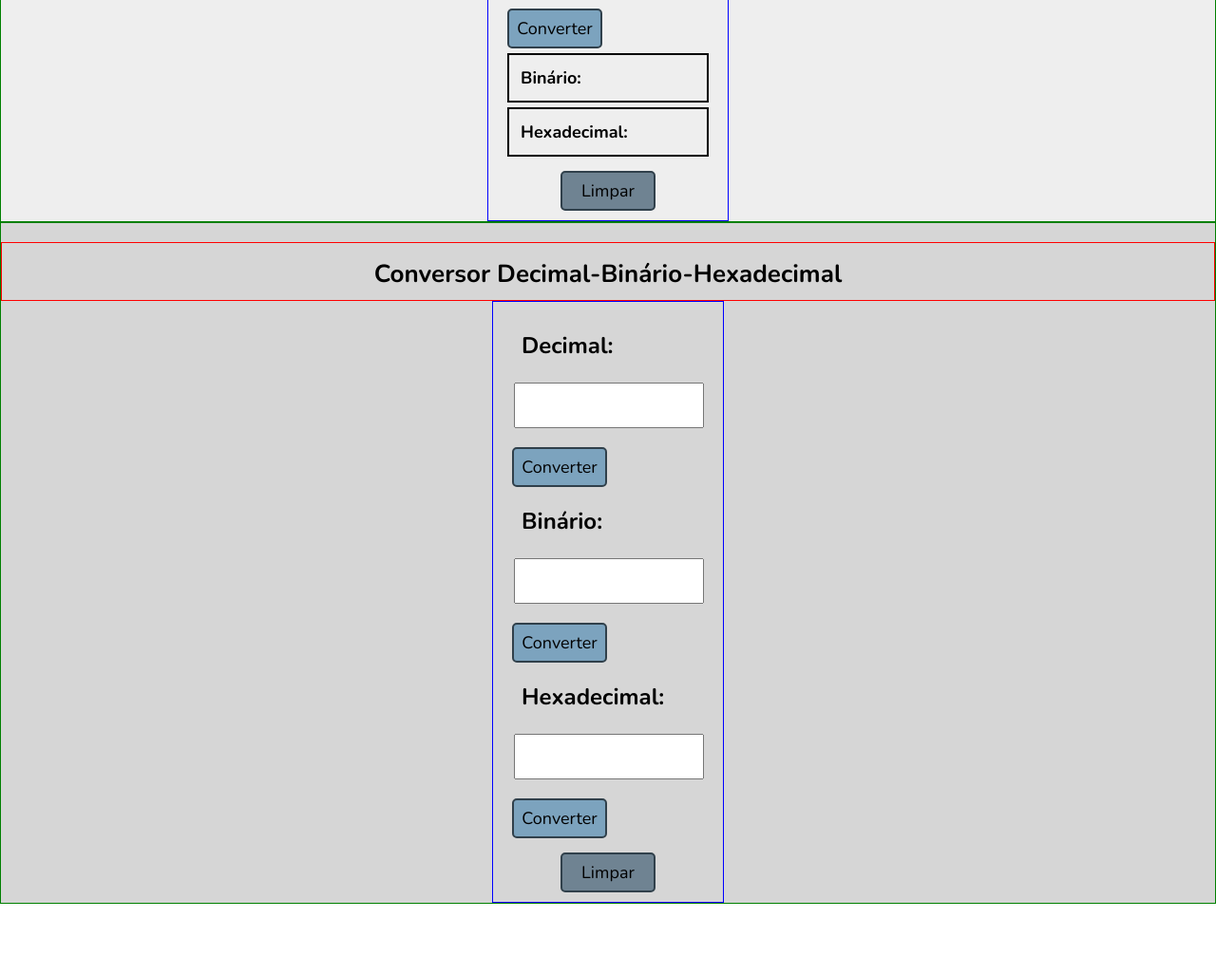
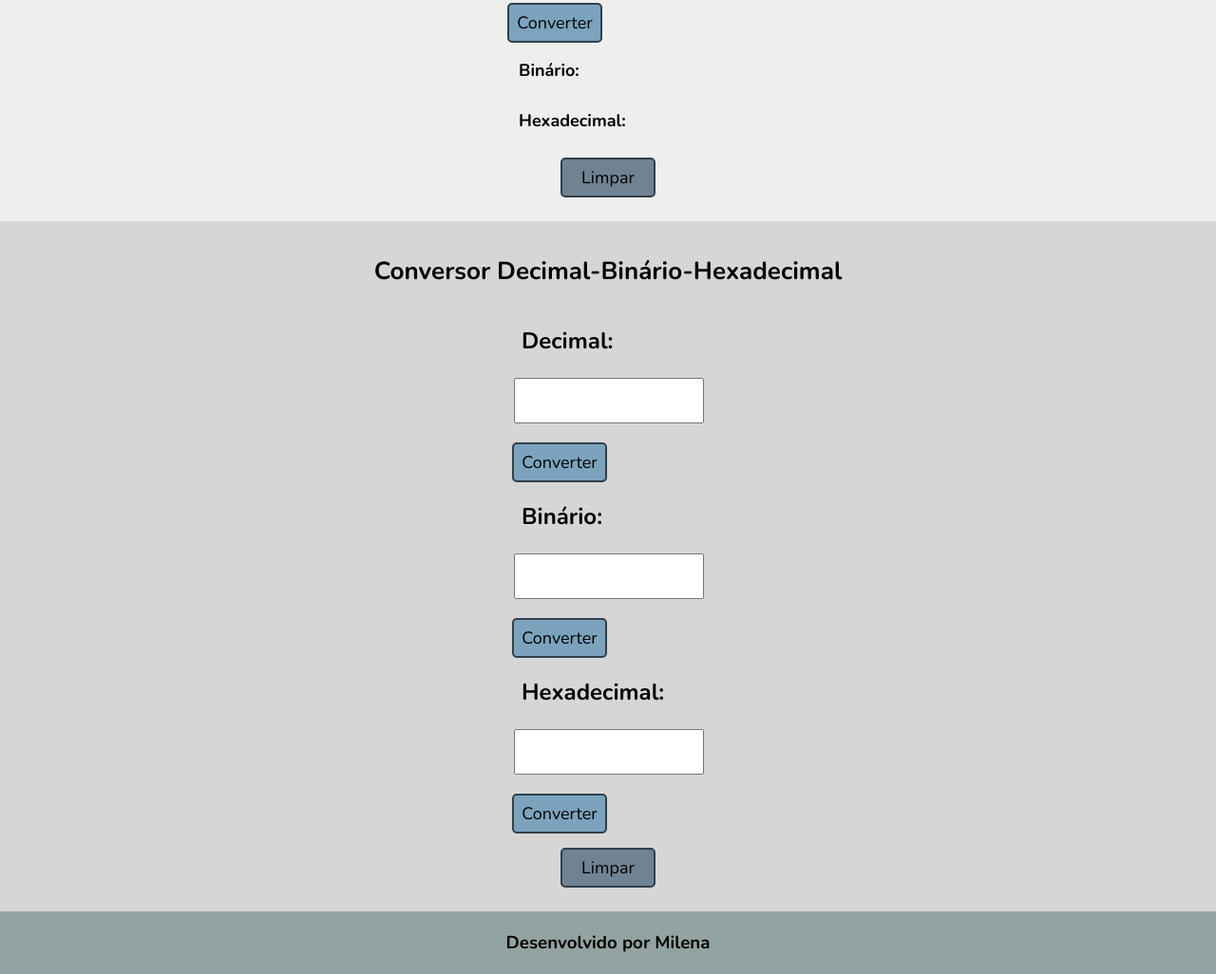
Before and after one commit to MilenaBertolini/conversorNumerico, a plain HTML site: page conversor.html in a window 1280 px wide. Shown: the part 298-1324 px from the top of the page at 95% size. Before the commit the page ends 1250 px from the top, so only its background shows below. Drawn offline with nearby package versions, Linux system fonts and the light colour scheme.

Commit message:
acrescetando footer e ajustando css

```diff
--- a/conversor.html
+++ b/conversor.html
@@ -48,6 +48,10 @@
                 </div>
             </section>
         </main>
+
+        <footer>
+            <h3>Desenvolvido por Milena</h3>
+        </footer>
 
         <script>
 
--- a/style.css
+++ b/style.css
@@ -10,12 +10,12 @@
         /*Versão MOBILE*/
 
 nav{
-    border: 1px solid black;
+    /* border: 1px solid black; */
     display: flex;
     flex-direction: column;
     align-items: center;
     padding: 10px;
-    background-color: #9a9a9a;
+    background-color: #93a3a2;
     box-shadow: 0px 2px 11px -2px rgba(0,0,0,0.72);
 }
 
@@ -40,7 +40,7 @@ nav a{
 section{
     display: flex;
     flex-direction: column;
-    border: 1px solid green;
+    /* border: 1px solid green; */
 }
 
 section h1{
@@ -56,7 +56,7 @@ section p{
 }
 
 section > div{
-    border: 1px solid yellow;
+    /* border: 1px solid yellow; */
     display: flex;
     flex-direction: column;
 }
@@ -145,7 +145,14 @@ button:active{
 .btn{
     margin: auto;
     margin-top: 15px;
+    margin-bottom: 15px;
     background-color: #6f8392;
+}
+
+footer{
+    text-align: center;
+    padding: 20px;
+    background-color:#93a3a2;
 }
 
         /*Versão DESKTOP*/
@@ -187,14 +194,14 @@ button:active{
         display: flex;
         flex-direction: row;
         padding: 20px 50px;
-        border: 1px solid blue;
+        /* border: 1px solid blue; */
     }
 
     section h1{
         margin-top: 20px;
         padding-bottom: 10px;
         font-size: 26px;
-        border: 1px solid red;
+        /* border: 1px solid red; */
     }
 
     section p{
@@ -212,10 +219,6 @@ button:active{
         width: 250px;
         padding-right: 20px;
     }
-
-    /* section:nth-child(even) div{
-        flex-direction: row-reverse;
-    } */
 
     section h2{
         padding-left: 30px;
@@ -275,7 +278,7 @@ button:active{
     }
 
     .conversor p{
-        border: 2px solid black;
+        /* border: 2px solid black; */
         padding: 12px;
         margin-top: 5px;
     }
```
Also changed, not shown: index.html (+1 -1 lines).
